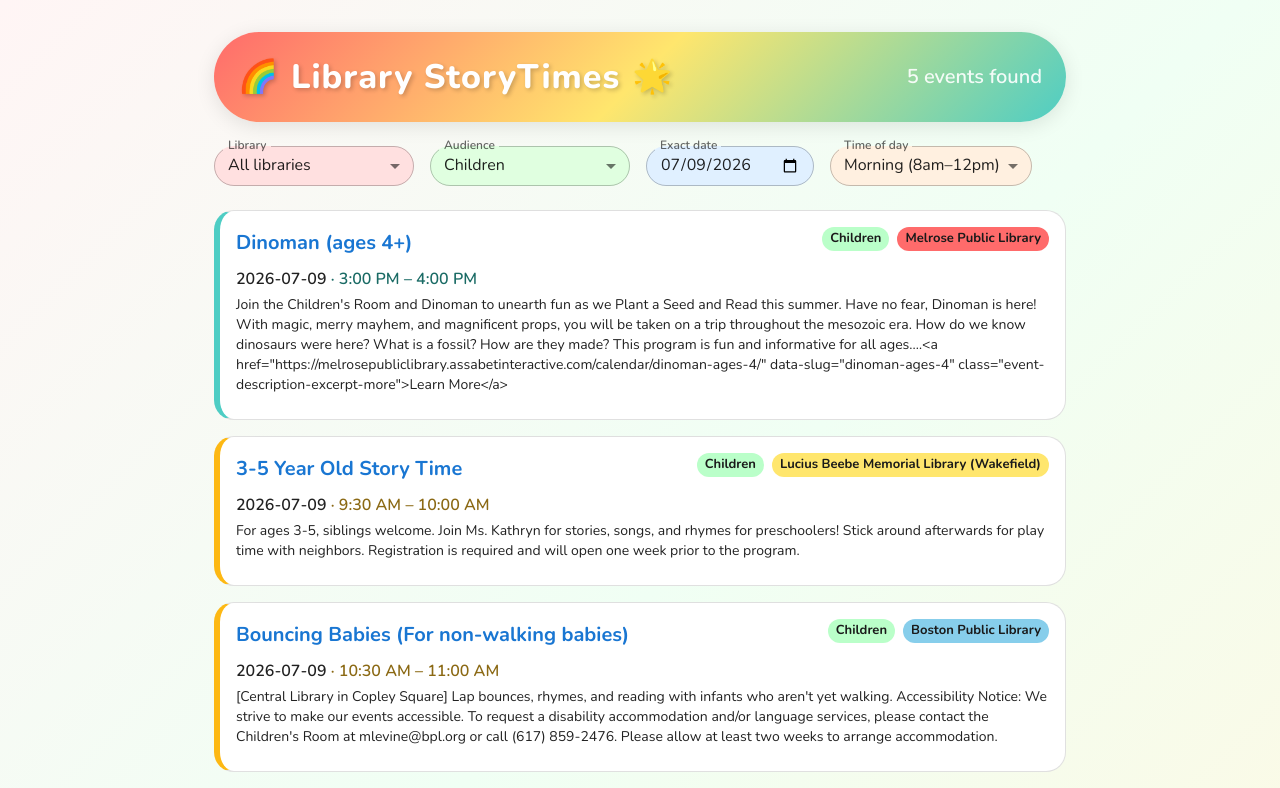
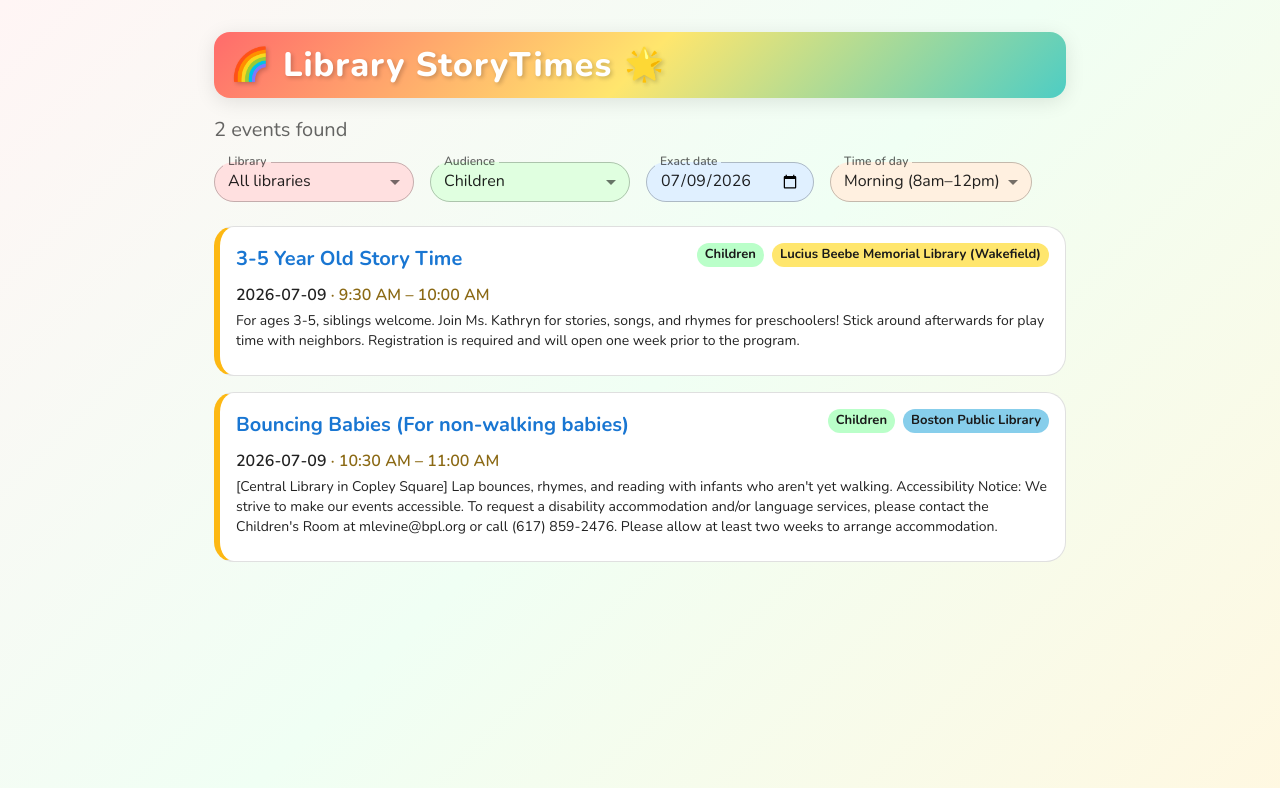
Before and after one commit to deniseileen/library-events, a React (Vite) app: page / in a window 1280 px wide. Shown: the top 788 px of the page. Built offline with nearby package versions, Linux system fonts and the light colour scheme.

Commit message:
fix filters

```diff
--- a/src/components/EventList.tsx
+++ b/src/components/EventList.tsx
@@ -32,7 +32,7 @@ export default function EventList() {
         if (selectedLibraries.length > 0 && !selectedLibraries.includes(e.library)) return false
         if (selectedAudiences.length > 0 && !e.audience) return false
         if (selectedAudiences.length > 0 && !selectedAudiences.includes(e.audience!)) return false
-        if (exactDate) return e.date === exactDate
+        if (exactDate && e.date !== exactDate) return false
         if (timeGroups.length > 0) {
           const g = getTimeGroup(e.startTime)
           if (!g || !timeGroups.includes(g)) return false
@@ -46,23 +46,22 @@ export default function EventList() {
     <Box sx={{ minHeight: '100vh', background: 'linear-gradient(135deg, #FFF5F5 0%, #F0FFF4 50%, #FFF8E1 100%)' }}>
     <Container maxWidth="md" sx={{ py: 4 }}>
       <Box sx={{
-        mb: 3,
-        p: 3,
-        borderRadius: 4,
+        mb: 2,
+        p: 1.5,
+        px: 2,
+        borderRadius: 1,
         background: 'linear-gradient(135deg, #FF6B6B 0%, #FFE66D 50%, #4ECDC4 100%)',
         boxShadow: '0 4px 20px rgba(0,0,0,0.1)',
       }}>
-        <Box sx={{ display: 'flex', flexDirection: { xs: 'column', sm: 'row' }, alignItems: { xs: 'flex-start', sm: 'center' }, gap: 1 }}>
         <Typography variant="h4" sx={{ display: 'flex', alignItems: 'center', gap: 1.5, color: '#fff', textShadow: '2px 2px 4px rgba(0,0,0,0.2)' }}>
           <Box component="span" sx={{ fontSize: 32 }}>🌈</Box>
           Library StoryTimes
           <Box component="span" sx={{ fontSize: 32 }}>🌟</Box>
         </Typography>
-          <Typography variant="h6" sx={{ color: 'rgba(255,255,255,0.9)', fontWeight: 600, ml: { sm: 'auto' } }}>
+      </Box>
+      <Typography variant="h6" sx={{ color: 'text.secondary', fontWeight: 400, mb: 2 }}>
         {filtered.length} event{filtered.length !== 1 ? 's' : ''} found
       </Typography>
-        </Box>
-      </Box>
       <EventFilters
         libraries={libraries}
         selectedLibraries={selectedLibraries}
```
Lines whose indentation alone changed are shown as unchanged.
